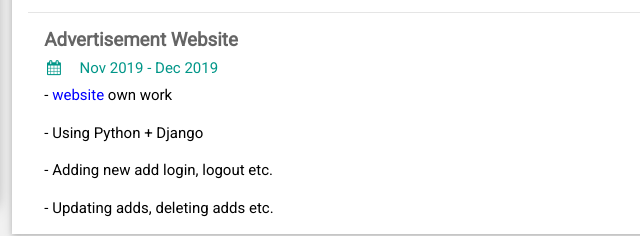
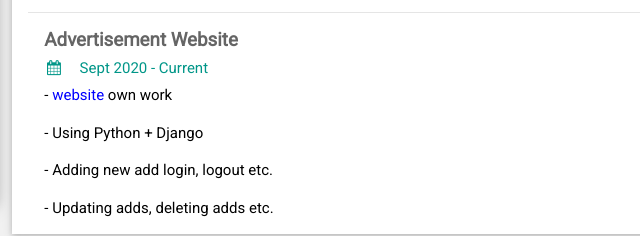
Before and after one commit to fayzidin/fayziddin0008, a plain HTML site: page index.html in a window 1280 px wide. Shown: the part 1233-1469 px from the top of the page, 425-1065 px from the left. Drawn offline with nearby package versions, Linux system fonts and the light colour scheme.

Commit message:
Update index.html

```diff
--- a/index.html
+++ b/index.html
@@ -185,7 +185,7 @@ html,body,h1,h2,h3,h4,h5,h6 {font-family: "Roboto", sans-serif}
         <hr>
         <div class="w3-container">
           <h5 class="w3-opacity"><b>Advertisement Website </b></h5>
-          <h6 class="w3-text-teal"><i class="fa fa-calendar fa-fw w3-margin-right"></i>Nov 2019 - Dec 2019</h6>
+          <h6 class="w3-text-teal"><i class="fa fa-calendar fa-fw w3-margin-right"></i>Sept 2020 - Current</h6>
           <p>-<a href="http://fayzpydev.pythonanywhere.com/" style="color: blue"> website </a> own work<p>
           <p>- Using Python + Django</p>
           <p>- Adding new add login, logout etc.</p>
```
